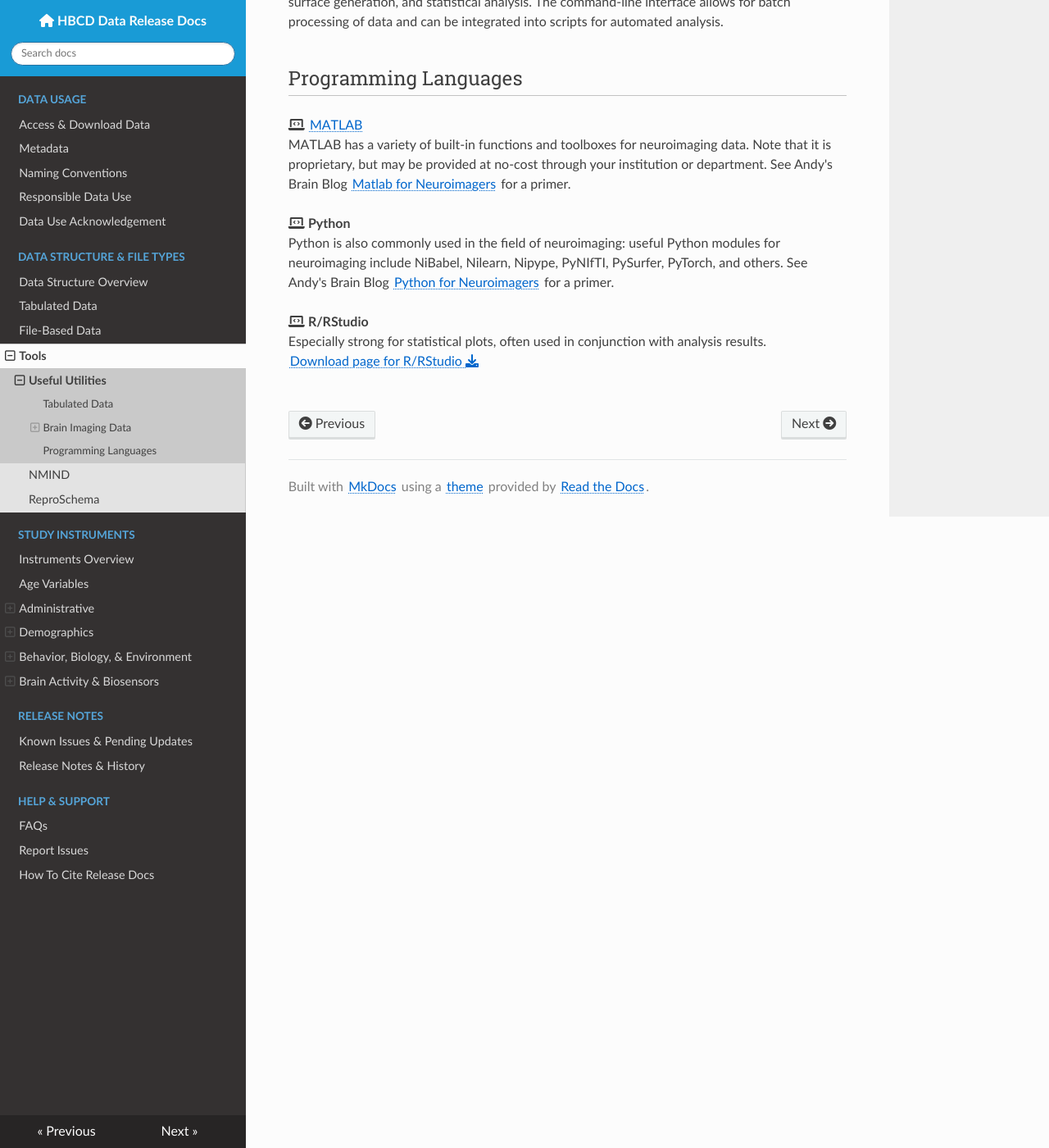
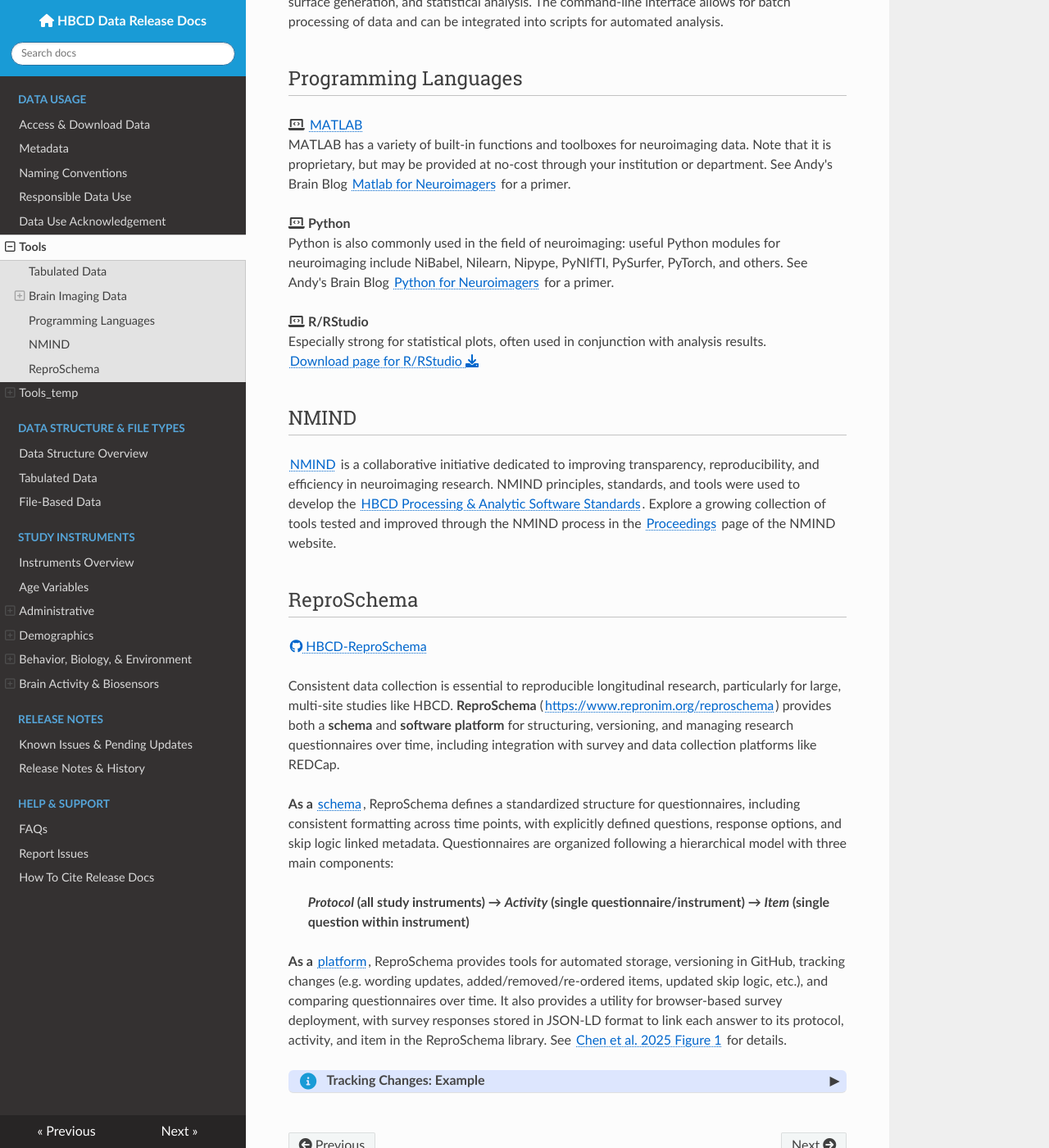
Before and after one commit to nbdc-datahub/hbcd-docs, an MkDocs documentation site: the page built from docs/access/tools.md, in a window 1280 px wide and 1400 px high, scrolled down 1399 px. Shown: the whole window at 82% size. Built offline with MkDocs 1.6.1, drawn with Linux system fonts in a browser that asks for light colours; nearby versions of some CDN libraries; some of the changed text lies outside the part shown.

Commit message:
move tools to access folder and collapse nmind and reproschema into same page as othrs

```diff
--- a/docs/datacuration/recprograms.md
+++ b/docs/access/tools.md
@@ -1,4 +1,10 @@
-# Useful Programs & Utilities
+# Recommended Programs & Utilities
+
+<!-- ## Download Platforms
+
+### NBDC Data Access Platform
+
+### DEAP -->
 
 ## Tabulated Data
 <i class="fas fa-database"></i> **NBDCtools**
@@ -44,3 +50,50 @@
 <i class="fas fa-laptop-code"></i> **R/RStudio**
   Especially strong for statistical plots, often used in conjunction with analysis results.
   [Download page for R/RStudio <i class="fa fa-download"></i>](https://posit.co/download/rstudio-desktop/)
+
+## NMIND
+
+[NMIND](https://www.nmind.org/about) is a collaborative initiative dedicated to improving transparency, reproducibility, and efficiency in neuroimaging research. NMIND principles, standards, and tools were used to develop the [HBCD Processing & Analytic Software Standards](../instruments/processing/standards.md). Explore a growing collection of tools tested and improved through the NMIND process in the [Proceedings](https://www.nmind.org/proceedings/) page of the NMIND website.
+
+## ReproSchema
+
+<a href="https://github.com/ReproNim/HBCD-ReproSchema"><i class="fa-brands fa-github"></i> HBCD-ReproSchema</a>
+
+Consistent data collection is essential to reproducible longitudinal research, particularly for large, multi-site studies like HBCD. **ReproSchema** ([https://www.repronim.org/reproschema](https://www.repronim.org/reproschema/)) provides both a **schema** and **software platform** for structuring, versioning, and managing research questionnaires over time, including integration with survey and data collection platforms like REDCap.
+
+**As a [schema](https://repronim.org/reproschema/schema/schema/)**, ReproSchema defines a standardized structure for questionnaires, including consistent formatting across time points, with explicitly defined questions, response options, and skip logic linked metadata. Questionnaires are organized following a hierarchical model with three main components:
+> ***Protocol* (all study instruments) → *Activity* (single questionnaire/instrument) → *Item* (single question within instrument)**
+
+**As a [platform](https://repronim.org/reproschema/user-guide/create-new-protocol/)**, ReproSchema provides tools for automated storage, versioning in GitHub, tracking changes (e.g. wording updates, added/removed/re-ordered items, updated skip logic, etc.), and comparing questionnaires over time. It also provides a utility for browser-based survey deployment, with survey responses stored in JSON-LD format to link each answer to its protocol, activity, and item in the ReproSchema library. See [Chen et al. 2025 Figure 1](https://www.jmir.org/2025/1/e63343#figure1) for details.
+
+<p>
+<div id="rs-example" class="table-banner" onclick="toggleCollapse(this)"> <span class="emoji"><i class="fa-solid fa-circle-info"></i></span> <span class="text-with-link">
+<span class="text">Tracking Changes: Example</span> <a class="anchor-link" href="#rs-example" title="Copy link"> <i class="fa-solid fa-link"></i> </a> </span> <span class="arrow">▸</span> </div>
+<div class="table-collapsible-content">
+<p>ReproSchema maintains transparent, detailed version histories so researchers can understand how questionnaires evolve between releases. For example, the following shows how a sleep question and its response options may evolve across releases. ReproSchema versioning captures these changes to allow researchers to adjust longitudinal analyses as needed.</p>
+<table class="compact-table-no-vertical-lines">
+<thead><tr>
+<th>Release</th>
+<th>Item Question</th>
+<th>Response Options</th>
+<th>Implications for Analysis</th>
+</tr> </thead>
+<tbody>
+<tr><td>1.0</td>
+<td style="word-wrap: break-word; white-space: normal;"><i>How many hours do you sleep on a typical night?</i></td>
+<td style="word-wrap: break-word; white-space: normal;">Free-text numeric entry</td>
+<td>-</td>
+</tr>
+<tr>
+<td>2.0</td>
+<td style="word-wrap: break-word; white-space: normal;"><i>On average, how many hours of sleep do you get per night?</i></td>
+<td style="word-wrap: break-word; white-space: normal;">Dropdown menu options (e.g. <i>Less than 5, 5-6, etc.</i>)</td>
+<td style="word-wrap: break-word; white-space: normal;">1.0 → 2.0: Categorical response options reduce variability, but lose detail</td>
+</tr>
+<tr> <td>3.0</td>
+<td style="word-wrap: break-word; white-space: normal;"><i>On average, how many hours of sleep do you get in a 24-hour period, including naps?</i></td>
+<td style="word-wrap: break-word; white-space: normal;">Same as Release 2.0</td>
+<td style="word-wrap: break-word; white-space: normal;">2.0 → 3.0: Adding naps changes the construct, affecting cross-release comparability</td>
+</tbody> </table>
+</div>
+</p>
--- a/mkdocs.yml
+++ b/mkdocs.yml
@@ -66,14 +66,13 @@
     - Naming Conventions: access/naming-conventions.md
     - Responsible Data Use: access/resp_data_use.md
     - Data Use Acknowledgement: access/dua.md
+    - Tools: access/tools.md
+    - Tools_temp:
+        - ReproSchema: datacuration/reproschema.md
   - Data Structure & File Types:
     - Data Structure Overview: datacuration/overview.md
     - Tabulated Data: datacuration/phenotypes.md
     - File-Based Data: datacuration/file-based-data.md
-    - Tools:
-        - Useful Utilities: datacuration/recprograms.md
-        - NMIND: datacuration/nmind.md
-        - ReproSchema: datacuration/reproschema.md
   - Study Instruments:
     - Instruments Overview: instruments/index.md
     - Age Variables: instruments/agevariables.md
```
Also changed, not shown: docs/datacuration/nmind.md (deleted, +0 -13 lines), docs/datacuration/phenotypes.md (+2 -2 lines), docs/instruments/processing/standards.md (+0 -1 lines), docs/datacuration/images/RS1.png (deleted), docs/datacuration/images/RS2.png (deleted), docs/datacuration/images/reproschema-fig1.jpg (deleted), docs/datacuration/images/reproschema-fig2.jpg (deleted).
